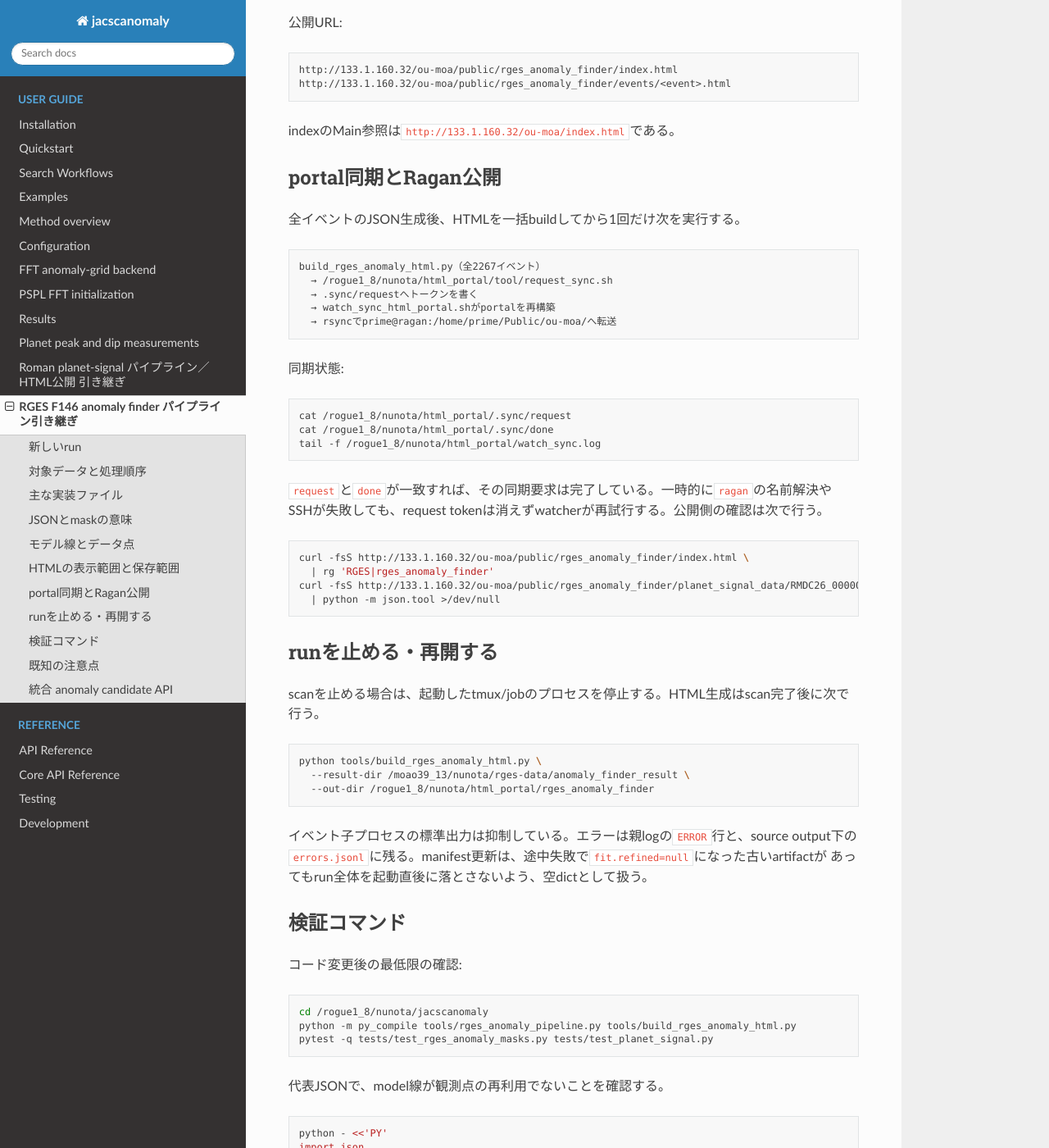
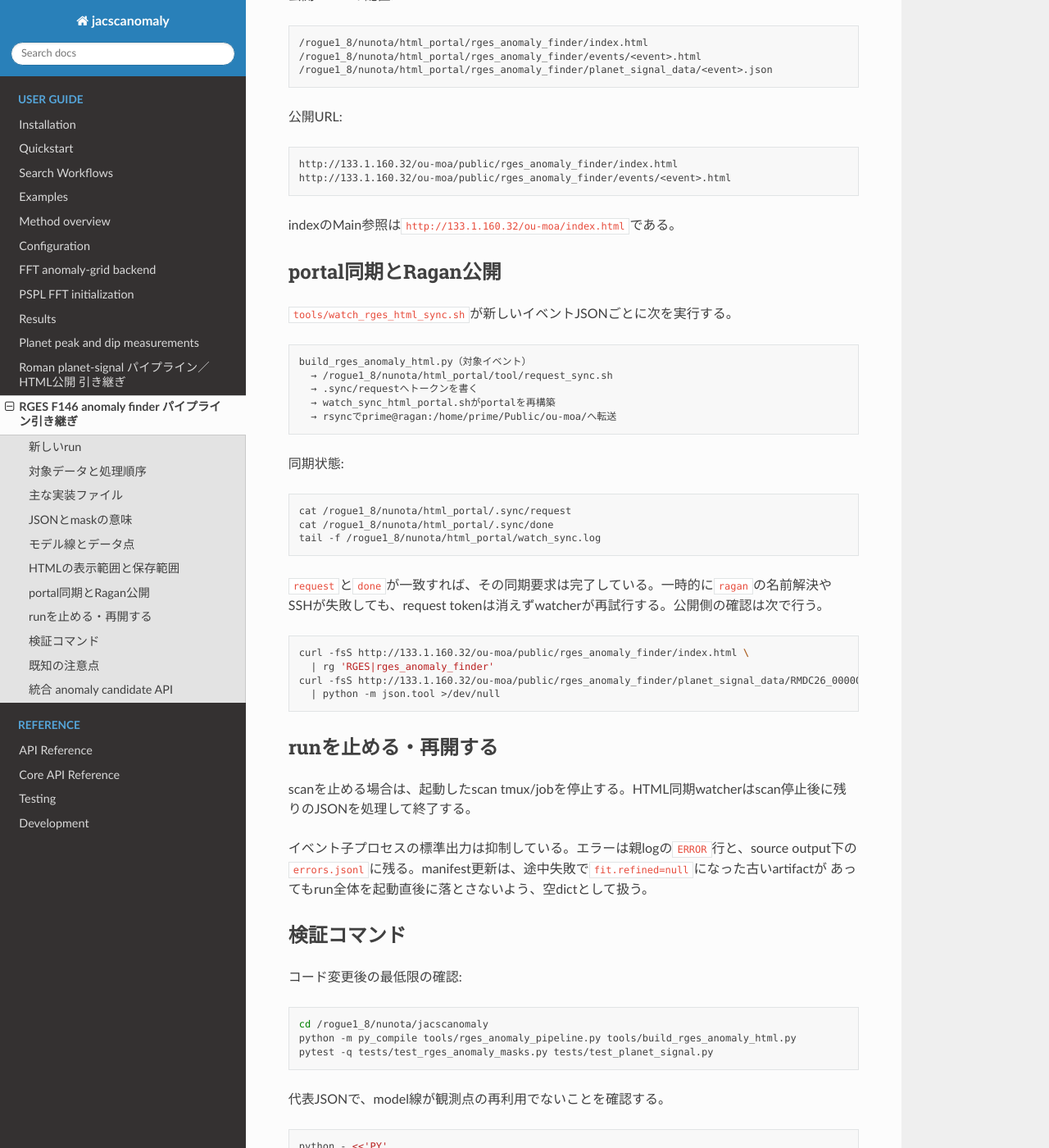
Before and after one commit to NunotaKansuke/jacscanomaly, a Sphinx documentation site: the page built from docs/rges_f146_pipeline_handover_ja.md, in a window 1280 px wide and 1400 px high, scrolled down 3717 px. Shown: the whole window at 82% size. Built offline with Sphinx 7.4.7 and the Read the Docs theme 3.1.0, drawn with Linux system fonts in a browser that asks for light colours; some of the changed text lies outside the part shown.

Commit message:
Document realtime RGES HTML sync

````diff
--- a/docs/rges_f146_pipeline_handover_ja.md
+++ b/docs/rges_f146_pipeline_handover_ja.md
@@ -17,7 +17,7 @@
 output:  /moao39_13/nunota/rges-data/anomaly_finder_result
 ```
 
-scan起動コマンド（HTML・同期は最後に一括）:
+scan起動コマンド（HTML・同期は別watcherでイベント単位）:
 
 ```bash
 cd /rogue1_8/nunota/jacscanomaly
@@ -28,6 +28,12 @@
       --tier both --force \
       --progress-file /moao39_13/nunota/rges-data/anomaly_finder_progress.txt \
       >> /moao39_13/nunota/rges-data/rges_f146_serial_current.log 2>&1
+```
+
+別tmuxで次を起動すると、完了済みJSONを検知するたびにHTML生成とportal同期を行う。
+
+```bash
+tools/watch_rges_html_sync.sh
 ```
 
 `--force` を付けているため、以前の途中成果物をスキップせず全2267イベントを再計算する。
@@ -180,10 +186,10 @@
 
 ## portal同期とRagan公開
 
-全イベントのJSON生成後、HTMLを一括buildしてから1回だけ次を実行する。
+`tools/watch_rges_html_sync.sh`が新しいイベントJSONごとに次を実行する。
 
 ```text
-build_rges_anomaly_html.py（全2267イベント）
+build_rges_anomaly_html.py（対象イベント）
   → /rogue1_8/nunota/html_portal/tool/request_sync.sh
   → .sync/requestへトークンを書く
   → watch_sync_html_portal.shがportalを再構築
@@ -210,13 +216,7 @@
 
 ## runを止める・再開する
 
-scanを止める場合は、起動したtmux/jobのプロセスを停止する。HTML生成はscan完了後に次で行う。
-
-```bash
-python tools/build_rges_anomaly_html.py \
-  --result-dir /moao39_13/nunota/rges-data/anomaly_finder_result \
-  --out-dir /rogue1_8/nunota/html_portal/rges_anomaly_finder
-```
+scanを止める場合は、起動したscan tmux/jobを停止する。HTML同期watcherはscan停止後に残りのJSONを処理して終了する。
 
 イベント子プロセスの標準出力は抑制している。エラーは親logの`ERROR`行と、source output下の
 `errors.jsonl`に残る。manifest更新は、途中失敗で`fit.refined=null`になった古いartifactが
````
